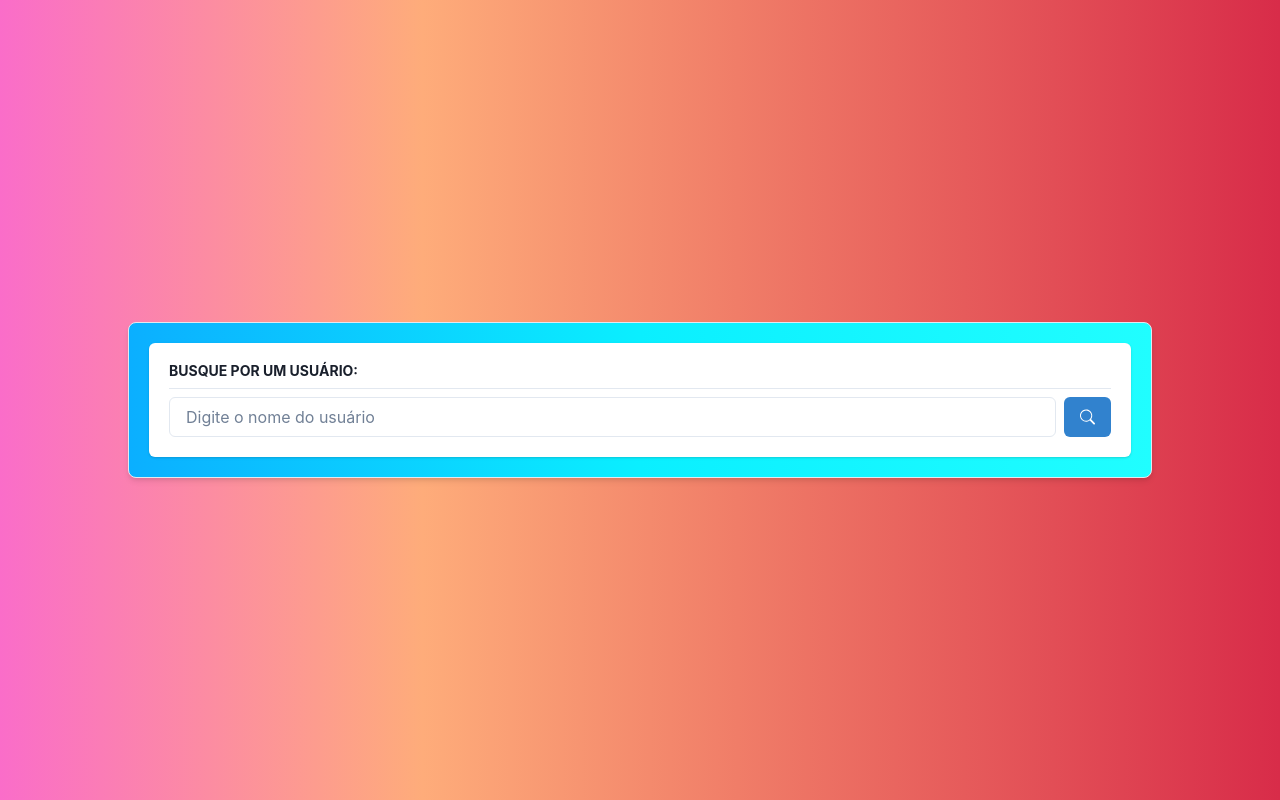
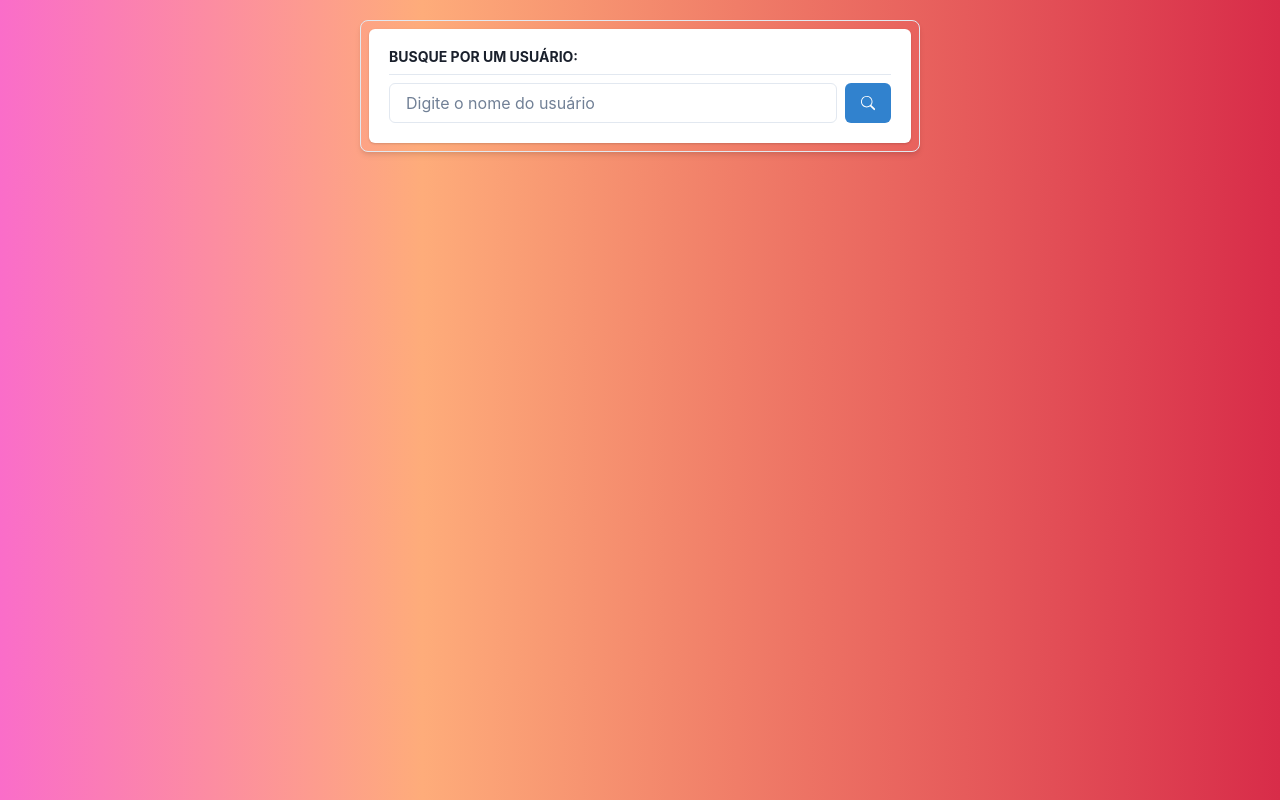
Before and after one commit to delanoquirino/git-hub-api, a React (Vite) app: page / in a window 1280 px wide. Built offline with nearby package versions, Linux system fonts and the light colour scheme.

Commit message:
creating component error

```diff
--- /dev/null
+++ b/src/components/Error.tsx
@@ -0,0 +1,3 @@
+export const Error = () => {
+  return <div>Usuário não encontrado</div>;
+};
--- a/src/components/User.tsx
+++ b/src/components/User.tsx
@@ -27,11 +27,11 @@ export const User = ({
           </Box>
 
           <Box display="flex" alignItems="center" gap="2">
-            <p>Seguidores</p>
+            <p>Seguidores: </p>
             <p>{followers}</p>
           </Box>
           <Box display="flex" alignItems="center" gap="2">
-            <p>Seguindo</p>
+            <p>Seguindo: </p>
             <p>{following}</p>
           </Box>
 
--- a/src/routes/Home.tsx
+++ b/src/routes/Home.tsx
@@ -6,14 +6,23 @@ import { UserProps } from "../types/user";
 // components
 import { Search } from "../components/Search";
 import { User } from "../components/User";
+import { Error } from "../components/Error";
 
 export const Home = () => {
   const [user, setUser] = useState<UserProps | null>(null);
+  const [error, setError] = useState(false);
 
   const loadUser = async (userName: string) => {
+    setError(false);
+    setUser(null);
     const res = await fetch(`https://api.github.com/users/${userName}`);
 
     const data = await res.json();
+
+    if (res.status === 404) {
+      setError(true);
+      return;
+    }
 
     // destruction
     const { avatar_url, login, location, followers, following } = data;
@@ -31,24 +40,27 @@ export const Home = () => {
   };
 
   return (
-    <Box
-      width="100vw"
-      height="100vh"
-      display="flex"
-      justifyContent="center"
-      alignItems="center"
-    >
+    <Box maxWidth="800px" margin="auto">
       <Box
-        width="80%"
-        height="auto"
+        width="70%"
         margin="auto"
-        padding="20px"
+        mt="20px"
+        padding="2"
         borderWidth="1px"
         rounded="lg"
         boxShadow="md"
-        bgGradient="linear(to-r, rgba(11,175,255,1), #0aefff,rgba(32,254,255,1))"
       >
         <Search loadUser={loadUser} />
+
+        {error && <Error />}
+      </Box>
+      <Box
+        bgGradient="linear(to-r, rgba(11,175,255,1), #0aefff,rgba(32,254,255,1))"
+        margin="auto"
+        width="70%"
+        mt="19"
+        borderRadius="5px"
+      >
         {user && <User {...user} />}
       </Box>
     </Box>
--- a/src/styles/theme.tsx
+++ b/src/styles/theme.tsx
@@ -10,8 +10,7 @@ export const theme = extendTheme({
           "linear(to-r,rgba(250,109,201,1) 0%, rgba(254,172,122,1) 33%, rgba(216,44,73,1) 100%)",
       },
       fonts: {
-        heading: "'Poppins', sans-serif",
-        body: "'Poppins', sans-serif",
+        fontFamily: `'Popins', sans-serif`,
       },
     },
   },
```
